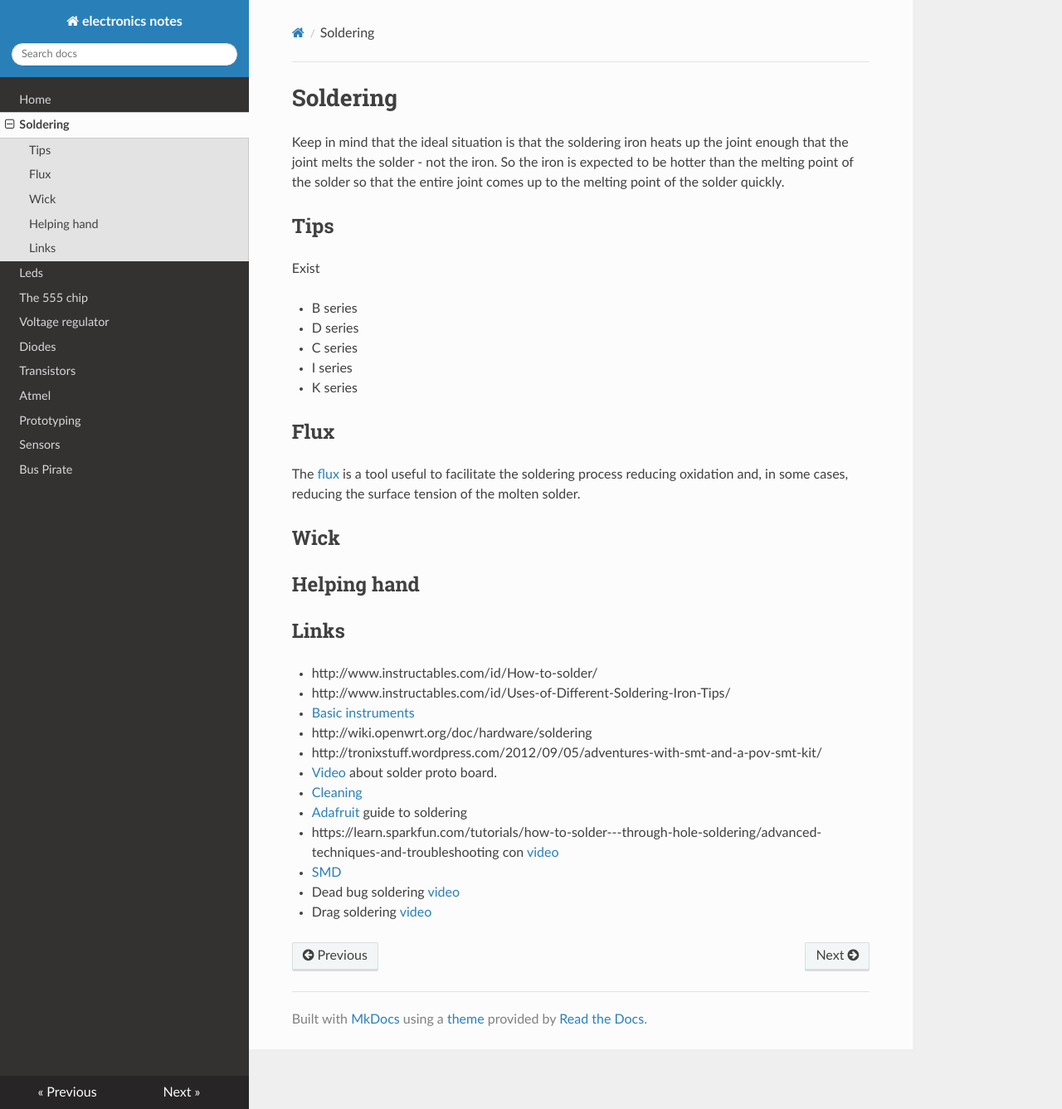
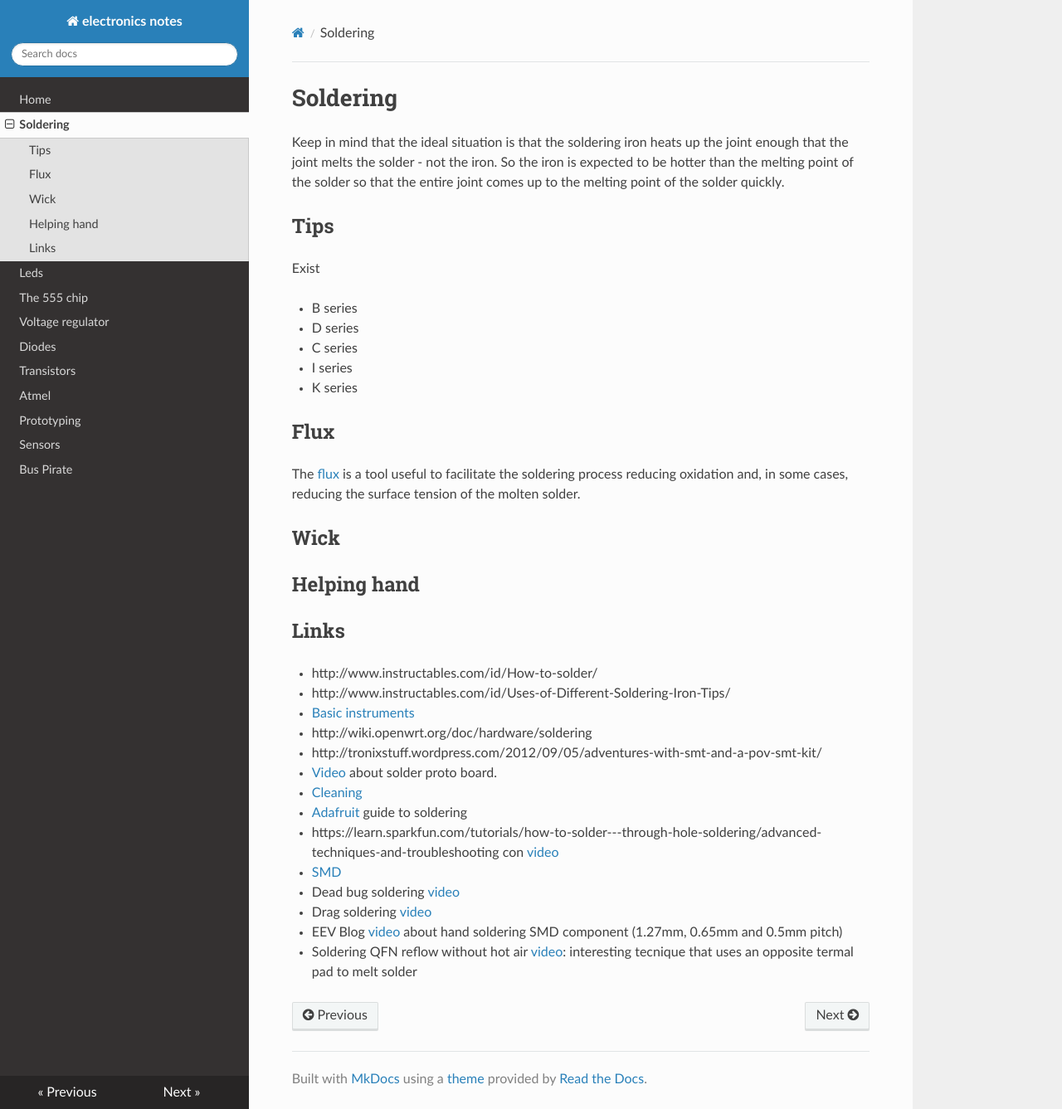
Before and after one commit to gipi/electronics-notes, an MkDocs documentation site: the page built from docs/soldering.md, in a window 1280 px wide and 1337 px high. Shown: the whole window at 83% size. Built offline with MkDocs 1.6.1, drawn with Linux system fonts in a browser that asks for light colours; nearby versions of some CDN libraries; old or Windows-style settings are respelled for this version of MkDocs.

Commit message:
Add links.

```diff
--- a/docs/soldering.md
+++ b/docs/soldering.md
@@ -37,3 +37,6 @@ process reducing oxidation and, in some cases, reducing the surface tension of t
  - [SMD](http://www.enetsystems.com/~lorenzo/smd/)
  - Dead bug soldering [video](https://www.youtube.com/watch?v=q53uPn1mKc0)
  - Drag soldering [video](https://youtu.be/Ee3SsR97EKA)
+ - EEV Blog [video](https://youtu.be/b9FC9fAlfQE) about hand soldering SMD
+   component (1.27mm, 0.65mm and 0.5mm pitch)
+ - Soldering QFN reflow without hot air [video](https://www.youtube.com/watch?v=d-f-SBC0GrU): interesting tecnique that uses an opposite termal pad to melt solder
```
